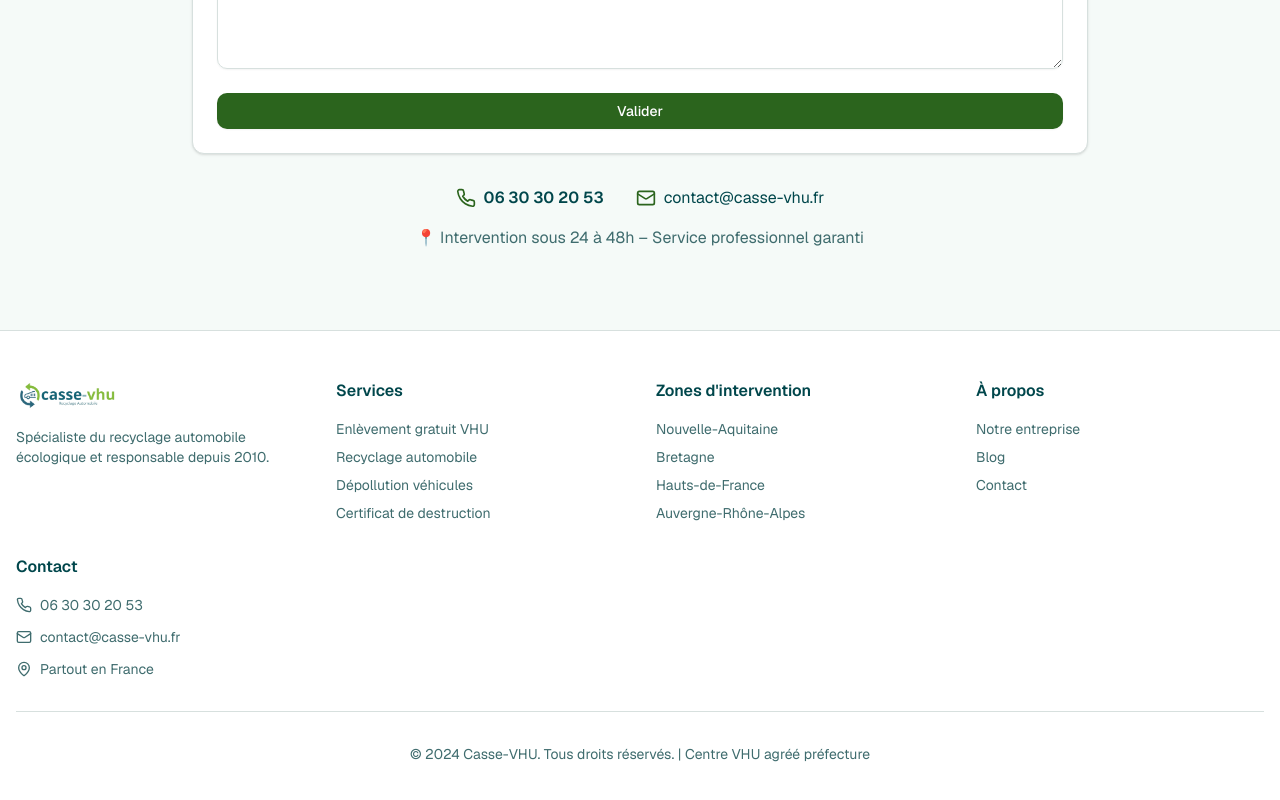
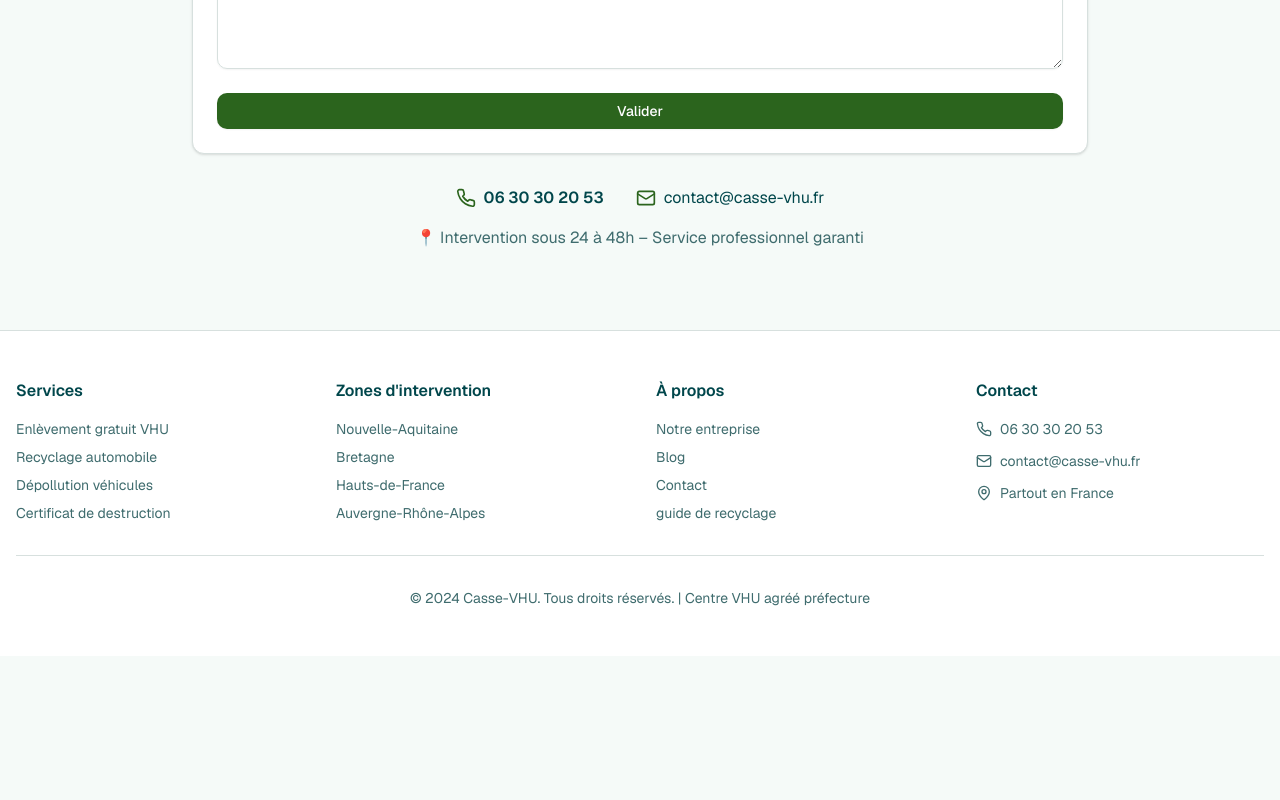
Before and after one commit to hrittane/casse-vhu, a Next.js app: page / in a window 1280 px wide. Shown: the part 6311-7111 px from the top of the page. After the commit the page ends 6967 px from the top, so only its background shows below. Built offline with nearby package versions, Linux system fonts and the light colour scheme.

Commit message:
footer ui updated

```diff
--- a/components/ui/Footer.tsx
+++ b/components/ui/Footer.tsx
@@ -9,14 +9,7 @@ export default function Footer() {
         <footer className="bg-card border-t py-12">
             <div className="container mx-auto px-4">
                 <div className="grid md:grid-cols-4 gap-8">
-                    <div>
-                        <div className="flex items-center space-x-2 mb-4">
-                            <img src="/logo.png" alt="Casse-VHU Logo" className="h-8 w-auto" />
-                        </div>
-                        <p className="text-muted-foreground text-sm">
-                            Spécialiste du recyclage automobile écologique et responsable depuis 2010.
-                        </p>
-                    </div>
+
                     <div>
                         <h3 className="font-semibold mb-4">Services</h3>
                         <ul className="space-y-2 text-sm text-muted-foreground">
@@ -53,6 +46,11 @@ export default function Footer() {
                                     Contact
                                 </a>
                             </li>
+                            <li>
+                                <a href="/recyclage-guide" className="hover:text-foreground transition-colors">
+                                    guide de recyclage
+                                </a>
+                            </li>
                         </ul>
                     </div>
                     <div>
```
